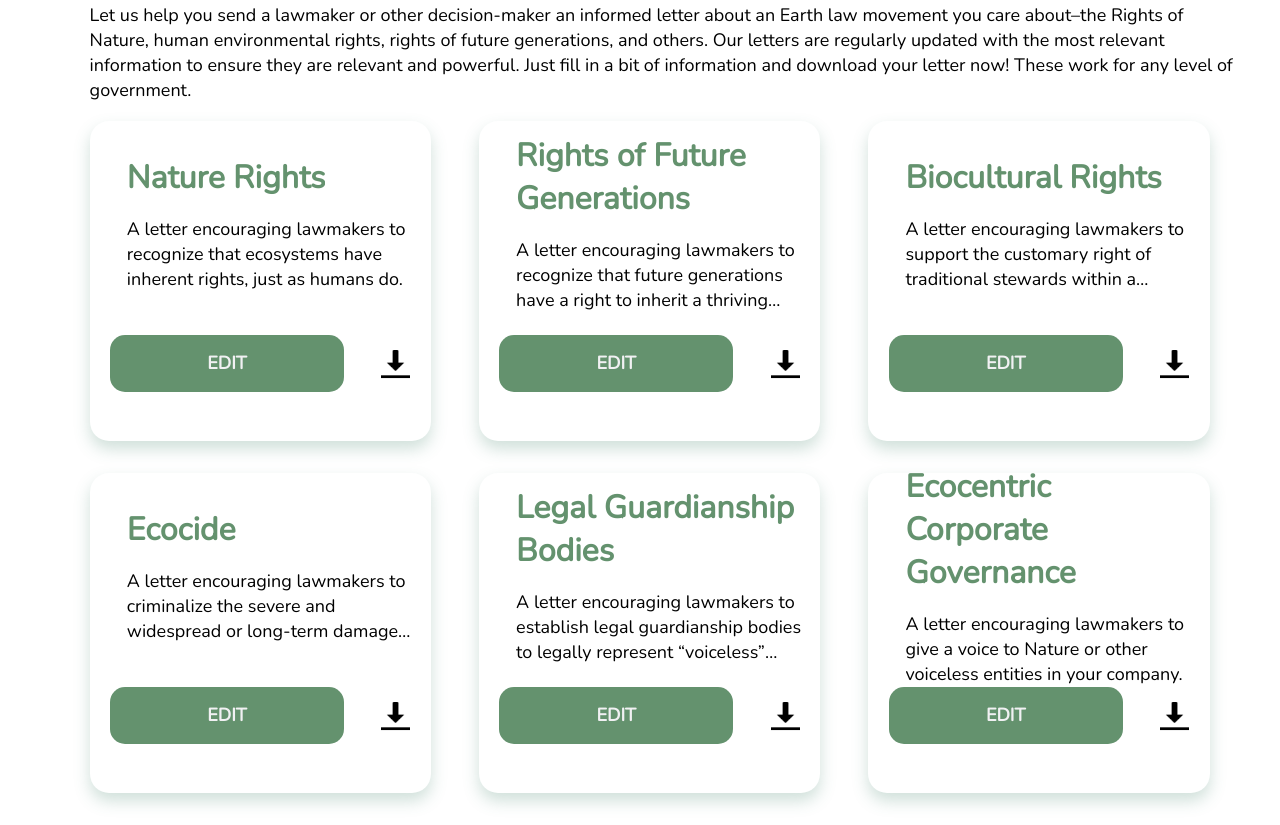
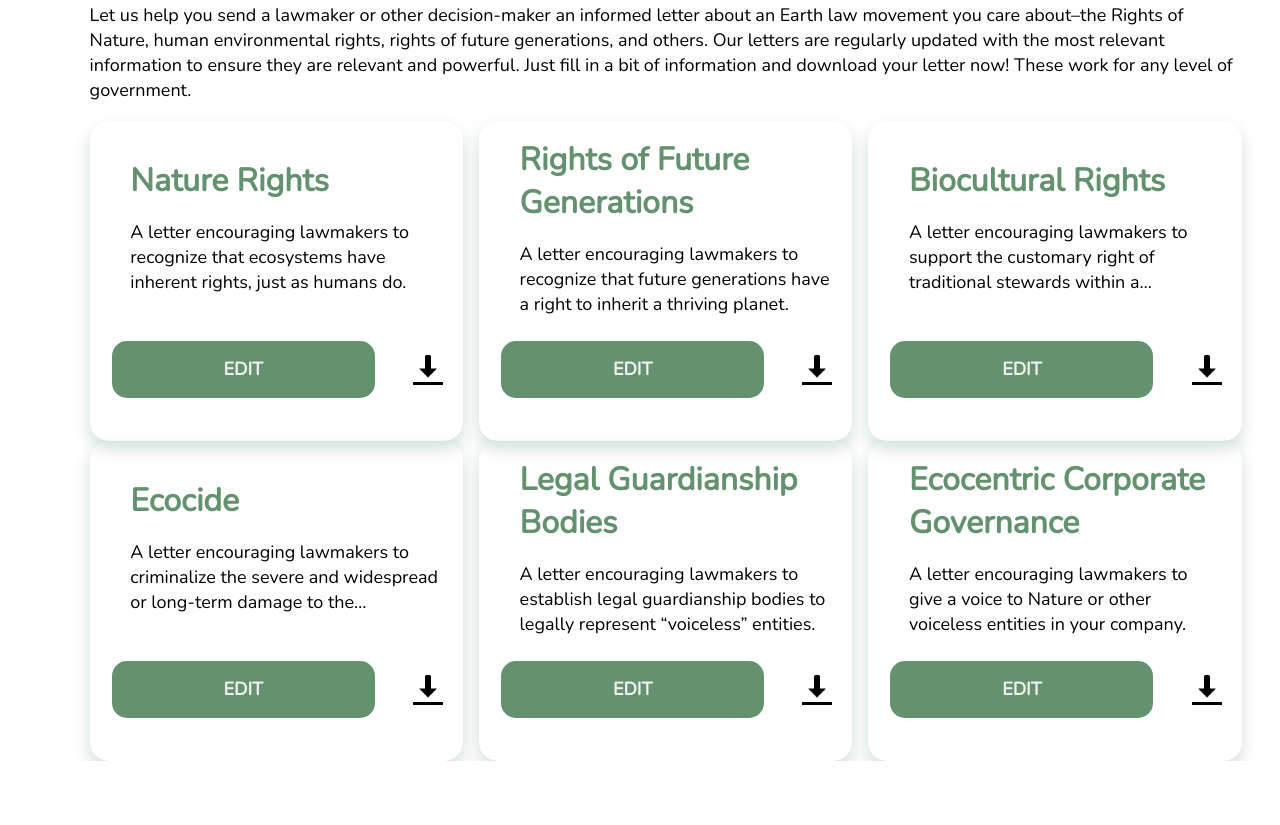
Before and after one commit to cornellh4i/earth-law-center, a React (Create React App) app in the folder client/: page /letters in a window 1280 px wide. Shown: the part 620-1445 px from the top of the page. After the commit the page ends 1381 px from the top, so only its background shows below. Built offline with nearby package versions, Linux system fonts and the light colour scheme.

Commit message:
in progress fix for laws with grid

```diff
--- a/client/src/components/TemplateCard/TemplateCard.css
+++ b/client/src/components/TemplateCard/TemplateCard.css
@@ -1,27 +1,21 @@
 @import url('https://fonts.googleapis.com/css?family=Nunito&display=swap');
 
-.card-container, .card-letter-container{
+.card-container,
+.card-letter-container {
     height: 20rem;
     border-radius: 1.2rem;
     padding-left: 1%;
     flex-direction: column;
     justify-content: center;
     align-items: flex-start;
-    backface-visibility:hidden;
+    backface-visibility: hidden;
     min-width: 300px;
     box-shadow: 0rem 0.5rem 1rem rgba(69, 130, 108, 0.25);
 }
 
-.card-ensure-shadow{
-    padding-bottom: 2rem;
-    padding-right: 2rem;
-    break-inside: avoid;
-    -webkit-column-break-inside: avoid;
-    page-break-inside: avoid;
-}
-
-.card-text-container, .card-image-text-container{
-    padding-left:5%;
+.card-text-container,
+.card-image-text-container {
+    padding-left: 5%;
     width: 95%;
     height: 48%;
     margin-left: 5%;
@@ -32,7 +26,11 @@
     align-items: flex-start;
 }
 
-.card-btn-container{
+.card-btn-container {
+    /* display: flex;
+    justify-content: right;
+    width: 100%;
+    margin: 5% 0% 0% */
     width: 100%;
     height: 20%;
     margin-left: 5%;
@@ -43,16 +41,16 @@
     justify-items: space-between;
 }
 
-.card-title-container{
+.card-title-container {
     max-width: 70%;
 }
 
-.title-container{
+.title-container {
     max-width: 90%;
 }
 
-.card-title{
-    margin:0;
+.card-title {
+    margin: 0;
     font-family: 'Nunito', sans-serif;
     color: #64926E;
     font-size: 32px;
@@ -63,12 +61,13 @@
     max-width: 100%;
     min-width: 0;
 }
-.download-img{
+
+.download-img {
     width: 30%;
     margin: 0;
 }
 
-.card-summary{
+.card-summary {
     font-family: 'Nunito';
     font-style: normal;
     font-weight: 400;
@@ -83,16 +82,16 @@
     max-width: 90%;
 }
 
-.card-image-text-container{
-    padding-top:10%;
-    padding-left:5%;
+.card-image-text-container {
+    padding-top: 10%;
+    padding-left: 5%;
     flex-direction: row;
     justify-content: flex-start;
     align-content: space-between;
 }
 
 /* The card text container when it is a letter */
-.card-text-container-letter{
+.card-text-container-letter {
     width: 65%;
     height: 100%;
     display: flex;
@@ -101,7 +100,7 @@
     align-items: flex-start;
 }
 
-.card-letter-preview{
+.card-letter-preview {
     width: 25%;
     border-style: solid;
     border-width: 0.06rem;
@@ -109,14 +108,14 @@
     margin-right: 0;
 }
 
-.tag-container{
+.tag-container {
     display: flex;
     flex-direction: row;
     width: 100%;
     justify-content: flex-start;
 }
 
-.card-category{
+.card-category {
     font-family: 'Nunito';
     font-style: normal;
     font-weight: 700;
--- a/client/src/pages/LawsDisplay/LawsDisplay.jsx
+++ b/client/src/pages/LawsDisplay/LawsDisplay.jsx
@@ -1,4 +1,4 @@
-import React, {useState} from 'react';
+import React, { useState } from 'react';
 import './LawsLettersDisplay.css';
 import '../../components/CategorySideBar/CategorySideBar';
 import Header from '../../components/Header/Header';
@@ -7,6 +7,7 @@ import TemplateCard from '../../components/TemplateCard/TemplateCard';
 import MultiSelectFilter from '../../components/MultiSelectFilter/MultiSelectFilter'
 import LawData from '../../data/LawData'
 import TemplateList from '../../components/TemplateList/TemplateList.jsx'
+import Grid from '@mui/material/Grid';
 
 /** Component for Laws Page */
 const LawsDisplay = () => {
@@ -20,9 +21,9 @@ const LawsDisplay = () => {
     resolution: false,
   });
   const [data, setData] = useState(LawData)
-  const searchData=(input)=>{
-    setData(LawData.filter((item)=>{
-      if (input===''){
+  const searchData = (input) => {
+    setData(LawData.filter((item) => {
+      if (input === '') {
         return true
       }
       else {
@@ -36,16 +37,16 @@ const LawsDisplay = () => {
       <Header title="Build Earth Laws" description="Customize and download model laws, resolutions, and other legal instruments that support a paradigm shift to better protect the planet. " hasSearch={true} searchBarPlaceholder="Search Law Templates" handleSearch={searchData}></Header>
       <div className="body-box">
         <div className="side-box">
-          <CategorySideBar setCategoryParent={setCategory} categories = {["ALL CATEGORIES", "RIGHTS OF NATURE", "RIGHTS OF FUTURE GENERATIONS", "HUMAN ENVIRONMENTAL RIGHTS",
-  "ECOCIDE", "LEGAL GUARDIANSHIP", "ECOCENTRIC CORPORATE GOVERNANCE", "ECOCENTRIC LAND MODELS"]}/>
+          <CategorySideBar setCategoryParent={setCategory} categories={["ALL CATEGORIES", "RIGHTS OF NATURE", "RIGHTS OF FUTURE GENERATIONS", "HUMAN ENVIRONMENTAL RIGHTS",
+            "ECOCIDE", "LEGAL GUARDIANSHIP", "ECOCENTRIC CORPORATE GOVERNANCE", "ECOCENTRIC LAND MODELS"]} />
           <MultiSelectFilter setCheckedParent={setChecked} />
         </div>
         <div className="content-box">
           <h1 className="card-heading-title">{category}</h1>
           <p className="card-description">Description of category: Lorem Ipsum is simply dummy text of the printing and typesetting industry. Lorem Ipsum has been the industry's standard dummy text ever since the 1500s, when an unknown printer took a galley of type and scrambled it to make a type specimen book. It has survived not only five centuries,</p>
-          <div className="template-box">
+          <Grid container columns={14} item xs={8}>
             <TemplateList data={data} checked={checked} />
-          </div>
+          </Grid>
         </div>
       </div>
     </div>
--- a/client/src/pages/LettersDisplay/LettersDisplay.jsx
+++ b/client/src/pages/LettersDisplay/LettersDisplay.jsx
@@ -6,6 +6,7 @@ import Header from '../../components/Header/Header';
 import MultiSelectFilter from '../../components/MultiSelectFilter/MultiSelectFilter'
 import LetterData from '../../data/LetterData'
 import TemplateList from '../../components/TemplateList/TemplateList.jsx'
+import Grid from '@mui/material/Grid';
 
 
 /** Component for Letters Page */
@@ -19,9 +20,9 @@ const [checked, setChecked] = useState({
     resolution: false,
   });
   const [data, setData] = useState(LetterData)
-const searchData=(input)=>{
-  setData(LetterData.filter((item)=>{
-    if (input===''){
+  const searchData = (input) => {
+    setData(LetterData.filter((item) => {
+      if (input === '') {
         return true
       }
       else {
@@ -41,7 +42,9 @@ const searchData=(input)=>{
           <h1 className="card-heading-title">Letter Templates</h1>
           <p className="card-description">Let us help you send a lawmaker or other decision-maker an informed letter about an Earth law movement you care about–the Rights of Nature, human environmental rights, rights of future generations, and others. Our letters are regularly updated with the most relevant information to ensure they are relevant and powerful. Just fill in a bit of information and download your letter now! These work for any level of government.</p>
           <div className="letter-template-box">
+            <Grid container columns={14}>
               <TemplateList data={data} checked={checked} />
+            </Grid>
           </div>
         </div>
       </div>
```
Lines whose indentation alone changed are shown as unchanged.
